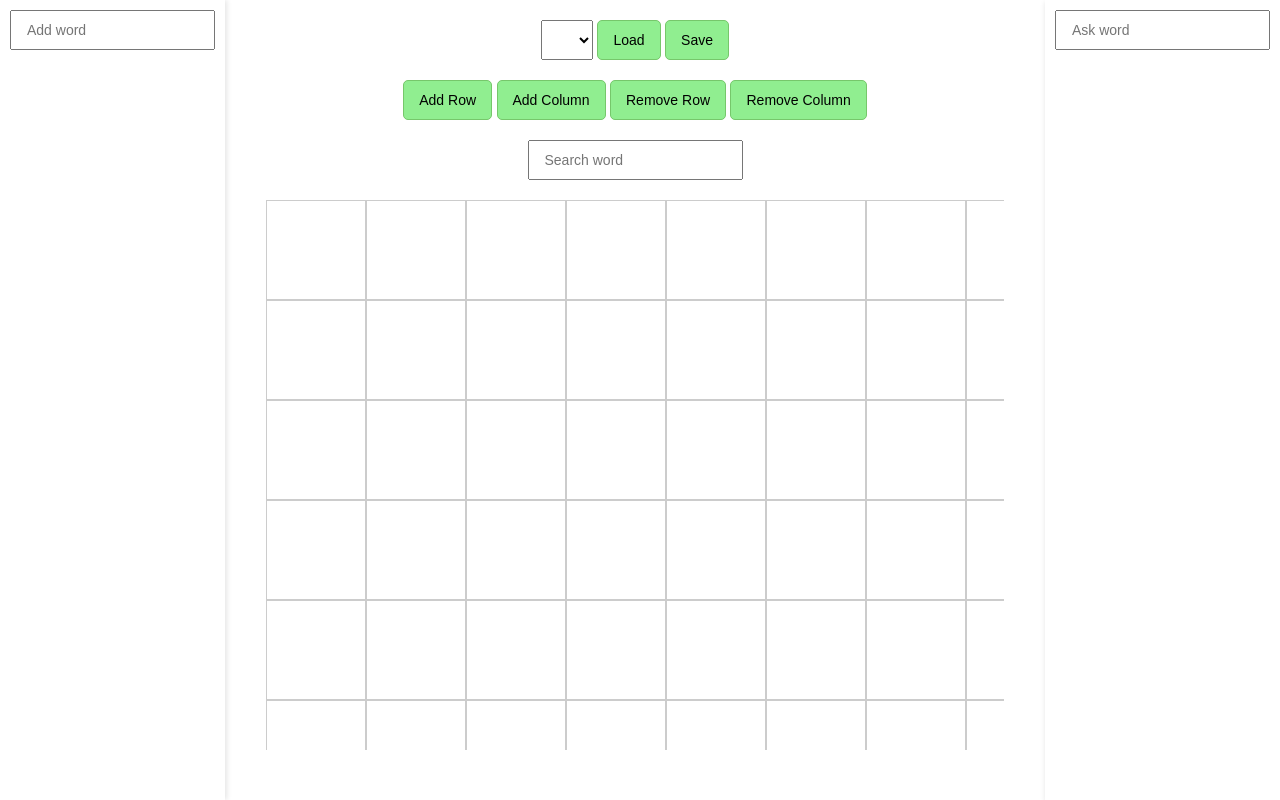
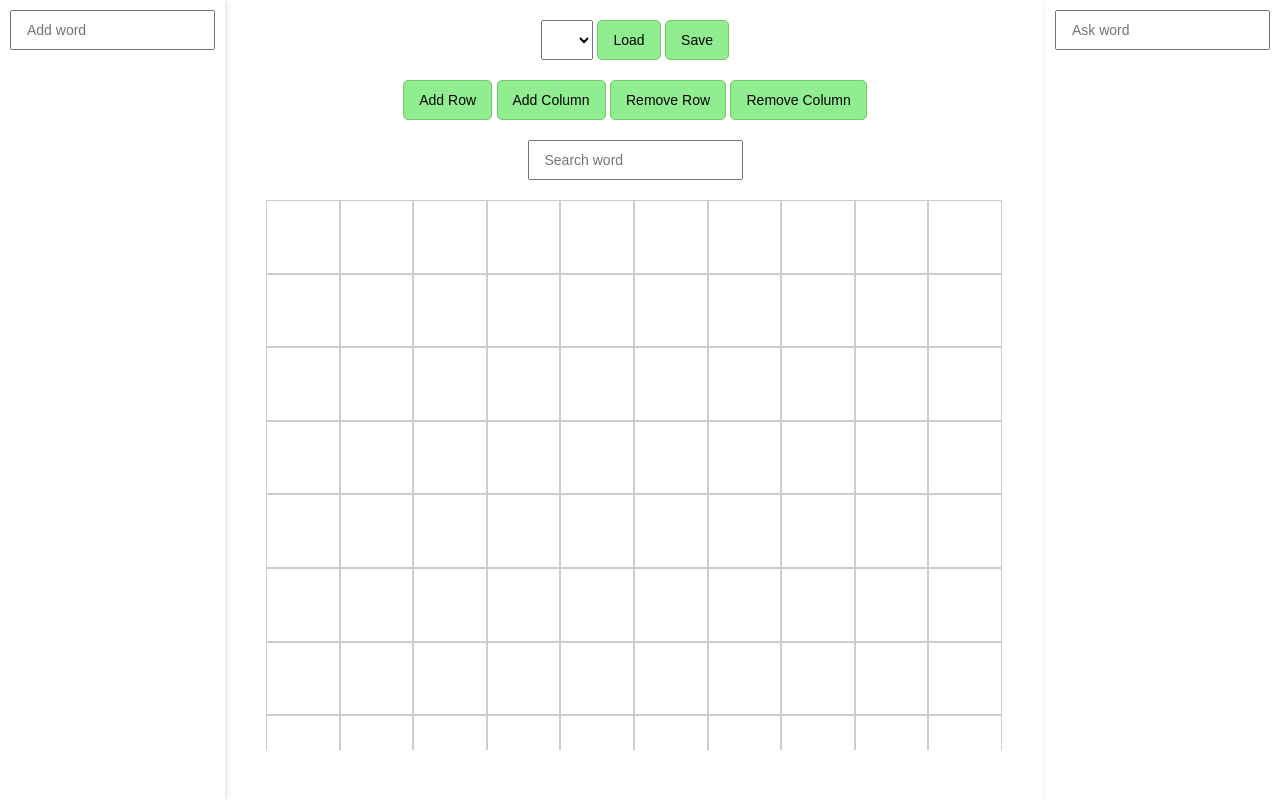
Before and after one commit to Veng97/CrosswordCreator, a plain HTML site: page public/index.html in a window 1280 px wide. Drawn offline with Linux system fonts and the light colour scheme; no server answers.

Commit message:
Remove minimum width and height constraints for grid buttons; ensure square aspect ratio is maintained

```diff
--- a/public/styles/styles.css
+++ b/public/styles/styles.css
@@ -98,8 +98,6 @@ button:hover {
     /* Fill available space, but restrict to square cells */
     width: 100%;
     height: 100%;
-    min-width: 100px;
-    min-height: 100px;
     aspect-ratio: 1 / 1;
     /* Highlight grid lines */
     border: 1px solid #ccc;
```
